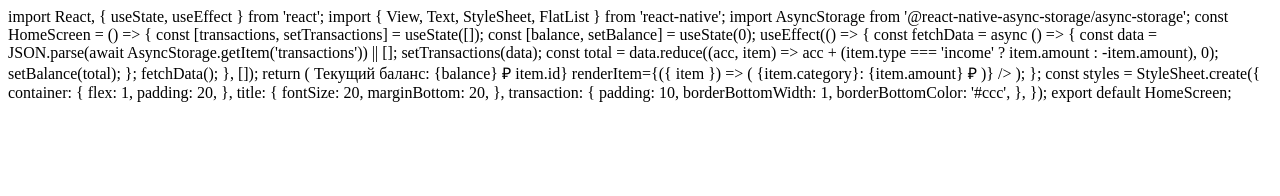
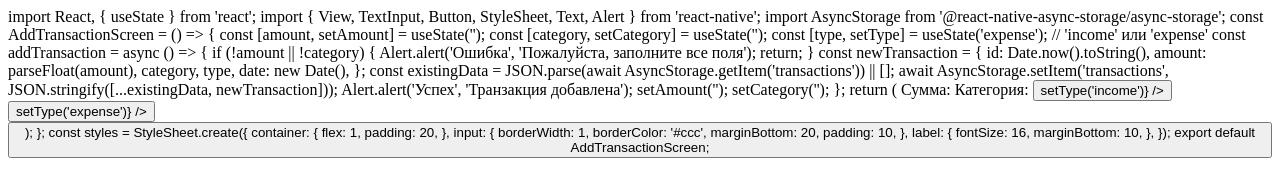
Before and after one commit to NikoT19/mine-test, a plain HTML site: page index.html in a window 1280 px wide. Drawn offline with Linux system fonts and the light colour scheme.

Commit message:
Update index.html

```diff
--- a/index.html
+++ b/index.html
@@ -1,34 +1,53 @@
 
-import React, { useState, useEffect } from 'react';
-import { View, Text, StyleSheet, FlatList } from 'react-native';
+import React, { useState } from 'react';
+import { View, TextInput, Button, StyleSheet, Text, Alert } from 'react-native';
 import AsyncStorage from '@react-native-async-storage/async-storage';
 
-const HomeScreen = () => {
-  const [transactions, setTransactions] = useState([]);
-  const [balance, setBalance] = useState(0);
+const AddTransactionScreen = () => {
+  const [amount, setAmount] = useState('');
+  const [category, setCategory] = useState('');
+  const [type, setType] = useState('expense'); // 'income' или 'expense'
 
-  useEffect(() => {
-    const fetchData = async () => {
-      const data = JSON.parse(await AsyncStorage.getItem('transactions')) || [];
-      setTransactions(data);
-      const total = data.reduce((acc, item) => acc + (item.type === 'income' ? item.amount : -item.amount), 0);
-      setBalance(total);
+  const addTransaction = async () => {
+    if (!amount || !category) {
+      Alert.alert('Ошибка', 'Пожалуйста, заполните все поля');
+      return;
+    }
+
+    const newTransaction = {
+      id: Date.now().toString(),
+      amount: parseFloat(amount),
+      category,
+      type,
+      date: new Date(),
     };
-    fetchData();
-  }, []);
+
+    const existingData = JSON.parse(await AsyncStorage.getItem('transactions')) || [];
+    await AsyncStorage.setItem('transactions', JSON.stringify([...existingData, newTransaction]));
+
+    Alert.alert('Успех', 'Транзакция добавлена');
+    setAmount('');
+    setCategory('');
+  };
 
   return (
     <View style={styles.container}>
-      <Text style={styles.title}>Текущий баланс: {balance} ₽</Text>
-      <FlatList
-        data={transactions}
-        keyExtractor={(item) => item.id}
-        renderItem={({ item }) => (
-          <View style={styles.transaction}>
-            <Text>{item.category}: {item.amount} ₽</Text>
-          </View>
-        )}
+      <Text style={styles.label}>Сумма:</Text>
+      <TextInput
+        style={styles.input}
+        keyboardType="numeric"
+        value={amount}
+        onChangeText={setAmount}
       />
+      <Text style={styles.label}>Категория:</Text>
+      <TextInput
+        style={styles.input}
+        value={category}
+        onChangeText={setCategory}
+      />
+      <Button title="Добавить доход" onPress={() => setType('income')} />
+      <Button title="Добавить расход" onPress={() => setType('expense')} />
+      <Button title="Сохранить" onPress={addTransaction} />
     </View>
   );
 };
@@ -38,15 +57,16 @@ const styles = StyleSheet.create({
     flex: 1,
     padding: 20,
   },
-  title: {
-    fontSize: 20,
+  input: {
+    borderWidth: 1,
+    borderColor: '#ccc',
     marginBottom: 20,
+    padding: 10,
   },
-  transaction: {
-    padding: 10,
-    borderBottomWidth: 1,
-    borderBottomColor: '#ccc',
+  label: {
+    fontSize: 16,
+    marginBottom: 10,
   },
 });
 
-export default HomeScreen;
+export default AddTransactionScreen;
```
